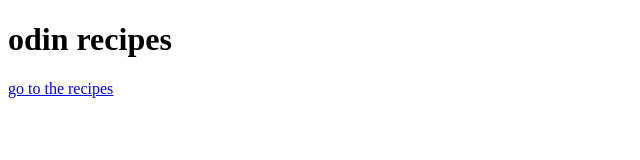
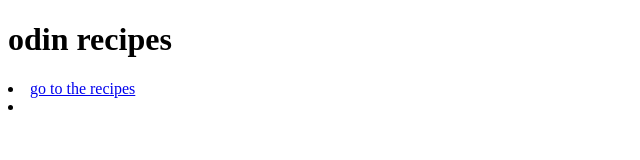
Before and after one commit to Axicard/odin_recepis, a plain HTML site: page odin_recipes_main.html in a window 1280 px wide. Shown: the full height of the page, 0-640 px from the left. Drawn offline with Linux system fonts and the light colour scheme.

```diff
--- a/odin_recipes_main.html
+++ b/odin_recipes_main.html
@@ -7,7 +7,8 @@
 </head>
 <body>
     <h1>odin recipes</h1>
-
-    <a href="the_recipes/the_recipes.html">go to the recipes</a>
+        <ul></ul>
+            <li><a href="the_recipes/the_recipes.html">go to the recipes</a></li>
+            <li><a href=""></a></li>
 </body>
 </html>
```
